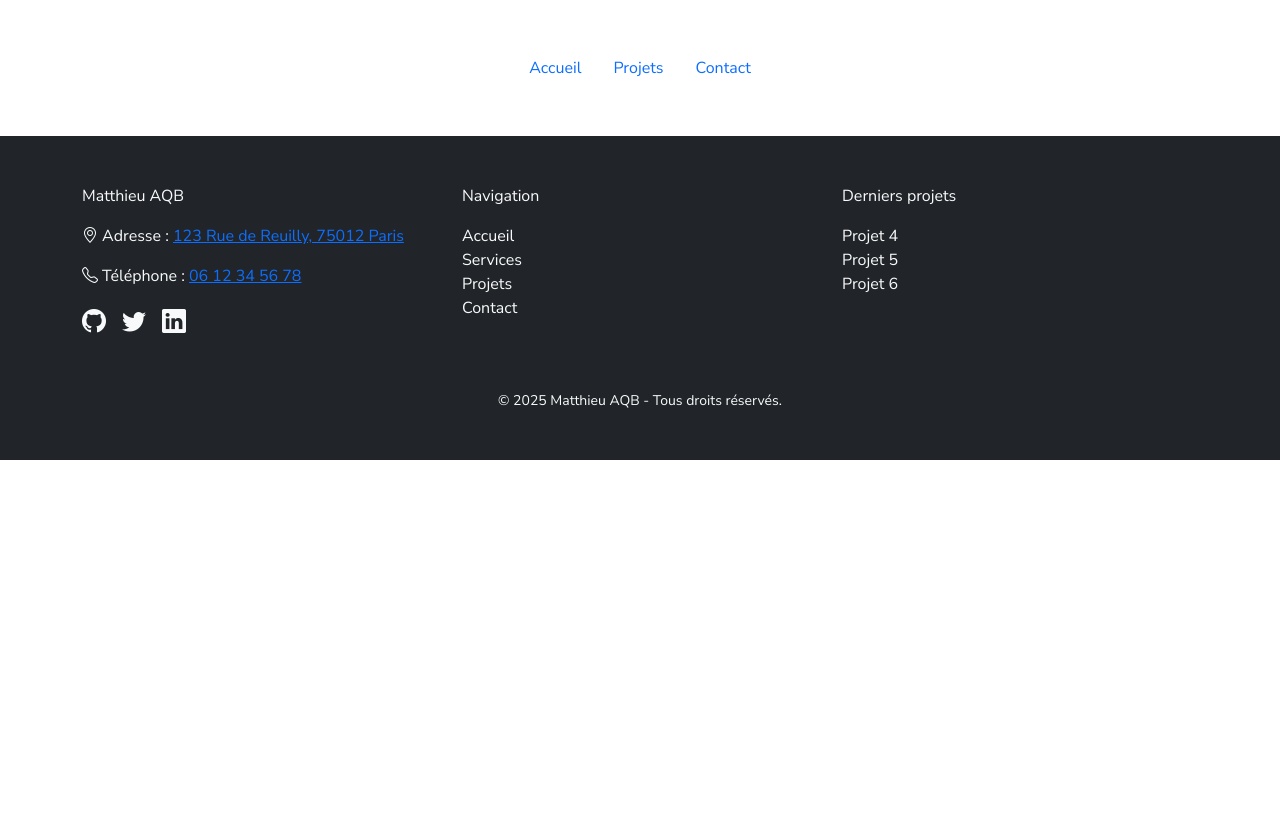
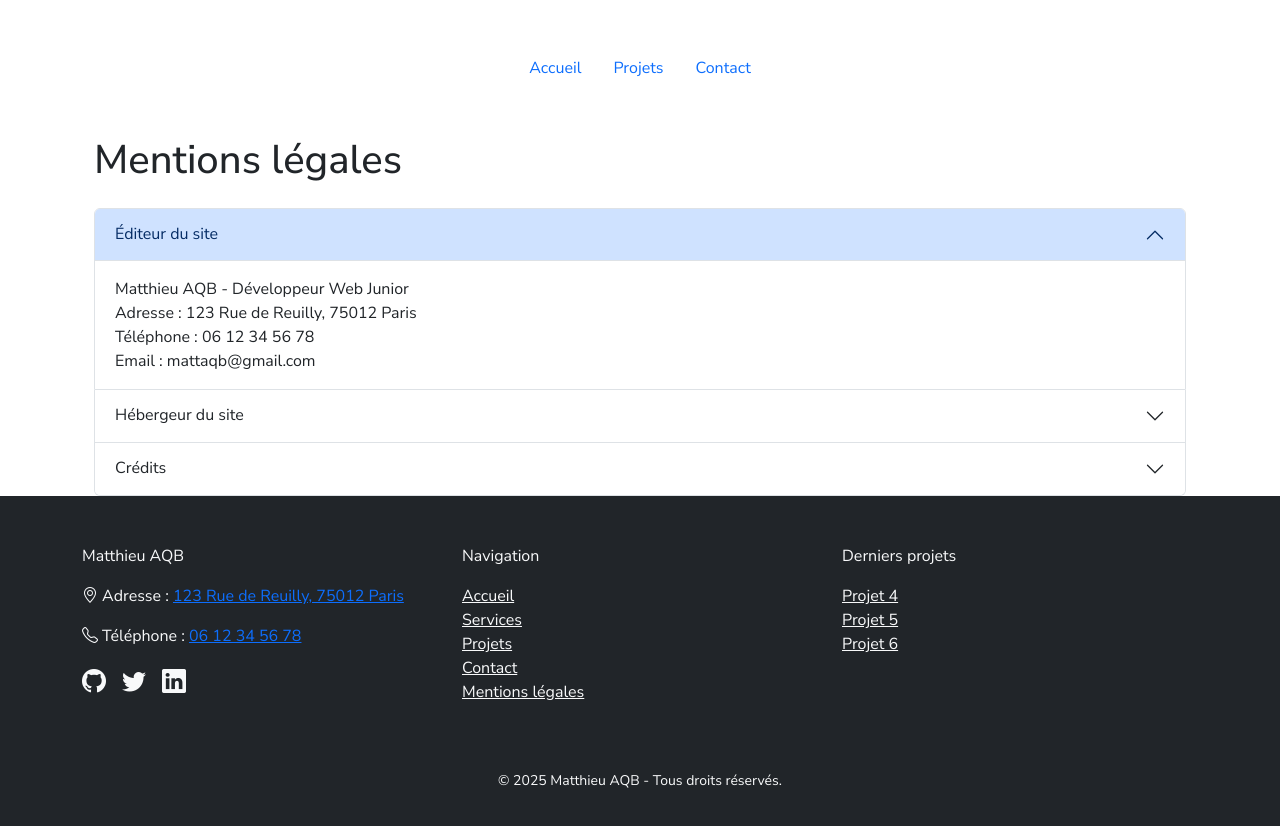
Before and after one commit to Matth-del4/mon-portfolio-react, a React (Create React App) app: page /mentions in a window 1280 px wide. Shown: the top 826 px of the page. Before the commit the page ends 800 px from the top, so only its background shows below. Built offline with nearby package versions, Linux system fonts and the light colour scheme.

Commit message:
Ajout page mentions légales

```diff
--- a/package.json
+++ b/package.json
@@ -11,6 +11,7 @@
     "bootstrap-icons": "^1.11.3",
     "react": "^19.1.0",
     "react-dom": "^19.1.0",
+    "react-helmet": "^6.1.0",
     "react-router-dom": "^7.5.1",
     "react-scripts": "5.0.1",
     "web-vitals": "^2.1.4"
--- a/src/App.js
+++ b/src/App.js
@@ -7,6 +7,7 @@ import Accueil from "./pages/accueil";
 import Projets from "./pages/projets";
 import Contact from "./pages/contact";
 import Services from "./pages/service";
+import Mentions from "./pages/mentions";
 import headercomp from "./components/headercomp";
 import Footer from "./components/footer";
 import "bootstrap-icons/font/bootstrap-icons.css";
@@ -40,6 +41,7 @@ function App() {
           <Route path="/service" element={<Services />} />
           <Route path="/projets" element={<Projets />} />
           <Route path="/contact" element={<Contact />} />
+          <Route path="/mentions" element={<Mentions />} />
         </Routes>
       </div>
 
--- a/src/components/footer.js
+++ b/src/components/footer.js
@@ -64,23 +64,28 @@ function Footer() {
             <p>Navigation</p>
             <ul className="list-unstyled">
               <li>
-                <Link to="/" className="text-light text-decoration-none">
+                <Link to="/" className="text-light">
                   Accueil
                 </Link>
               </li>
               <li>
-                <Link to="/service" className="text-light text-decoration-none">
+                <Link to="/service" className="text-light">
                   Services
                 </Link>
               </li>
               <li>
-                <Link to="/projets" className="text-light text-decoration-none">
+                <Link to="/projets" className="text-light">
                   Projets
                 </Link>
               </li>
               <li>
-                <Link to="/contact" className="text-light text-decoration-none">
+                <Link to="/contact" className="text-light">
                   Contact
+                </Link>
+              </li>
+              <li>
+                <Link to="/mentions" className="text-light">
+                  Mentions légales
                 </Link>
               </li>
             </ul>
@@ -90,17 +95,17 @@ function Footer() {
             <p>Derniers projets</p>
             <ul className="list-unstyled">
               <li>
-                <Link to="/projets" className="text-light text-decoration-none">
+                <Link to="/projets" className="text-light">
                   Projet 4
                 </Link>
               </li>
               <li>
-                <Link to="/projets" className="text-light text-decoration-none">
+                <Link to="/projets" className="text-light">
                   Projet 5
                 </Link>
               </li>
               <li>
-                <Link to="/projets" className="text-light text-decoration-none">
+                <Link to="/projets" className="text-light">
                   Projet 6
                 </Link>
               </li>
--- a/src/index.js
+++ b/src/index.js
@@ -5,6 +5,7 @@ import ReactDOM from "react-dom/client";
 import "./index.css";
 import App from "./App.js";
 import reportWebVitals from "./reportWebVitals.js";
+import "bootstrap/dist/js/bootstrap.bundle.min.js";
 
 const root = ReactDOM.createRoot(document.getElementById("root"));
 root.render(
--- /dev/null
+++ b/src/pages/mentions.js
@@ -0,0 +1,122 @@
+import React from "react";
+import { Helmet } from "react-helmet";
+
+function Mentions() {
+  return (
+    <div className="container mt-5">
+      <Helmet>
+        <meta name="robots" content="noindex" />
+        <title>Mentions légales</title>
+      </Helmet>
+
+      <h1 className="mb-4">Mentions légales</h1>
+
+      <div className="accordion" id="mentionsAccordion">
+        <div className="accordion-item">
+          <h2 className="accordion-header" id="headingOne">
+            <button
+              className="accordion-button"
+              type="button"
+              data-bs-toggle="collapse"
+              data-bs-target="#collapseOne"
+              aria-expanded="true"
+              aria-controls="collapseOne"
+            >
+              Éditeur du site
+            </button>
+          </h2>
+          <div
+            id="collapseOne"
+            className="accordion-collapse collapse show"
+            aria-labelledby="headingOne"
+            data-bs-parent="#mentionsAccordion"
+          >
+            <div className="accordion-body">
+              Matthieu AQB - Développeur Web Junior
+              <br />
+              Adresse : 123 Rue de Reuilly, 75012 Paris
+              <br />
+              Téléphone : 06 12 34 56 78
+              <br />
+              Email : mattaqb@gmail.com
+            </div>
+          </div>
+        </div>
+
+        <div className="accordion-item">
+          <h2 className="accordion-header" id="headingTwo">
+            <button
+              className="accordion-button collapsed"
+              type="button"
+              data-bs-toggle="collapse"
+              data-bs-target="#collapseTwo"
+              aria-expanded="false"
+              aria-controls="collapseTwo"
+            >
+              Hébergeur du site
+            </button>
+          </h2>
+          <div
+            id="collapseTwo"
+            className="accordion-collapse collapse"
+            aria-labelledby="headingTwo"
+            data-bs-parent="#mentionsAccordion"
+          >
+            <div className="accordion-body">
+              Hébergeur : CEF
+              <br />
+              Adresse : 123 Rue de Reuilly, 75012 Paris
+              <br />
+              Téléphone : 06 12 34 56 78
+            </div>
+          </div>
+        </div>
+
+        <div className="accordion-item">
+          <h2 className="accordion-header" id="headingThree">
+            <button
+              className="accordion-button collapsed"
+              type="button"
+              data-bs-toggle="collapse"
+              data-bs-target="#collapseThree"
+              aria-expanded="false"
+              aria-controls="collapseThree"
+            >
+              Crédits
+            </button>
+          </h2>
+          <div
+            id="collapseThree"
+            className="accordion-collapse collapse"
+            aria-labelledby="headingThree"
+            data-bs-parent="#mentionsAccordion"
+          >
+            <div className="accordion-body">
+              Images libres de droits provenant de{" "}
+              <a
+                href="https://pixabay.com/fr/"
+                target="_blank"
+                rel="noopener noreferrer"
+              >
+                Pixabay
+              </a>
+              .
+              <br />
+              Icônes provenant de{" "}
+              <a
+                href="https://www.flaticon.com/fr/"
+                target="_blank"
+                rel="noopener noreferrer"
+              >
+                Flaticon
+              </a>
+              .
+            </div>
+          </div>
+        </div>
+      </div>
+    </div>
+  );
+}
+
+export default Mentions;
```
Also changed, not shown: 1 other file (tests, documents, lock files or other folders).
